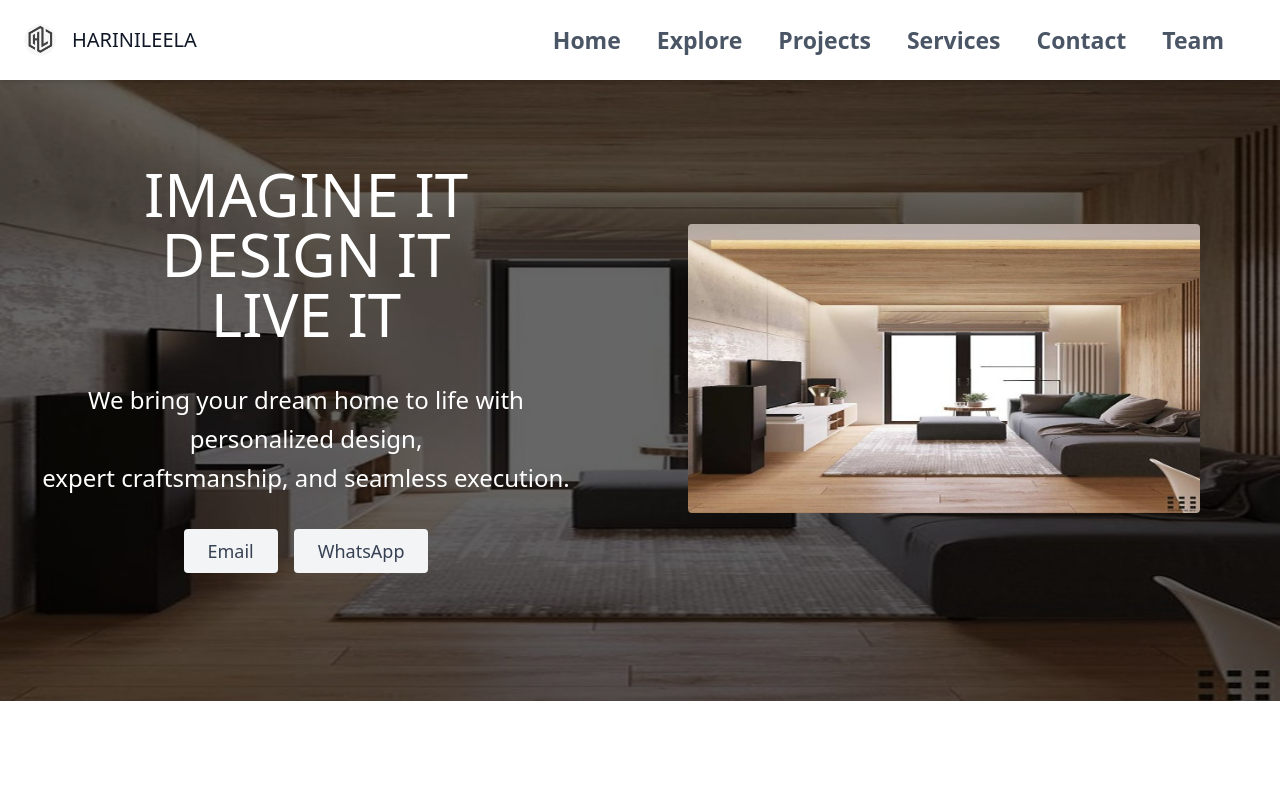
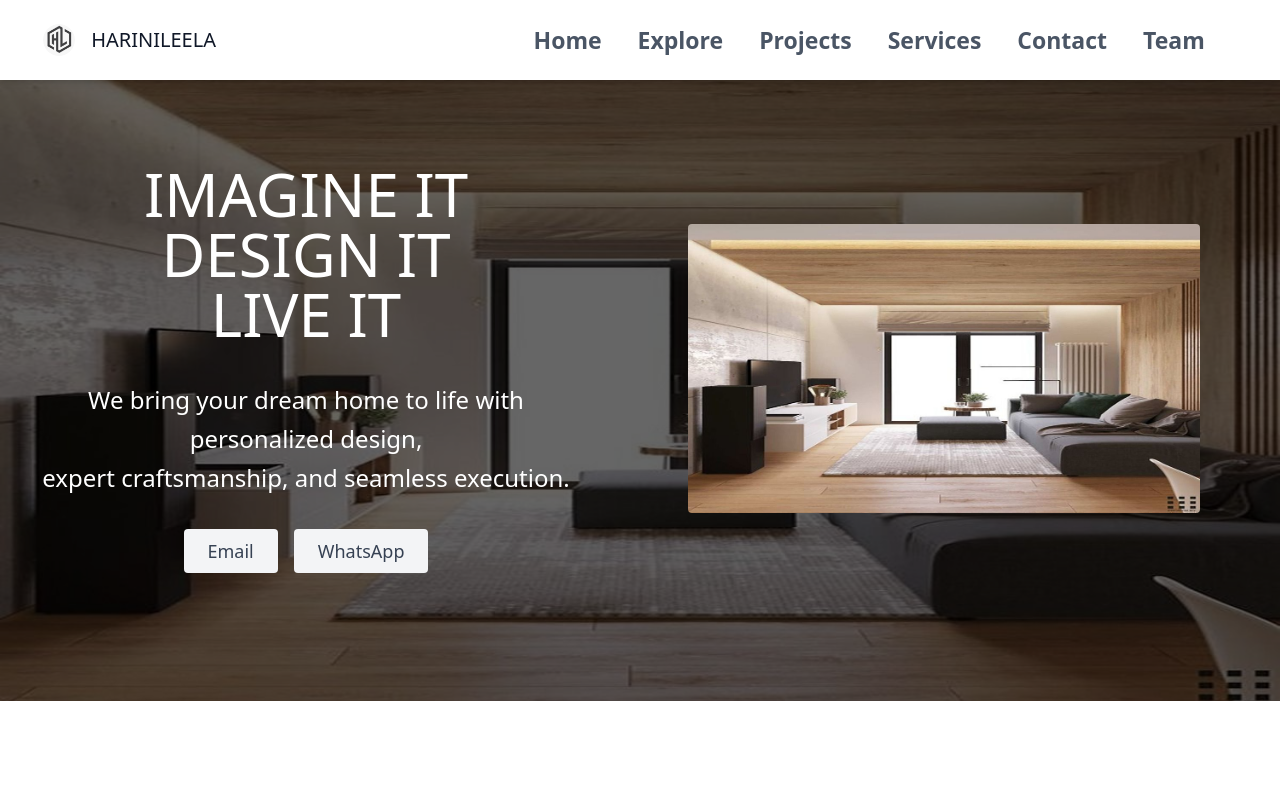
Before and after one commit to nkr1320/interiortesting1, a React (Vite) app: page / in a window 1280 px wide. Shown: the top 800 px of the page. Built offline with nearby package versions, Linux system fonts and the light colour scheme.

Commit message:
Update NavbarSection.jsx
cahnged section sizes

```diff
--- a/src/TailwindBlocks/Components/NavbarSection.jsx
+++ b/src/TailwindBlocks/Components/NavbarSection.jsx
@@ -19,11 +19,8 @@ const NavbarSection = () => {
 
   return (
     <>
-      <header
-        id="NavbarSection"
-        className="text-gray-600 body-font fixed w-full top-0 z-50 bg-white shadow-md"
-      >
-        <div className="container mx-auto flex flex-wrap p-5 items-center justify-between">
+      <header id="NavbarSection" className="text-gray-600 body-font fixed w-full top-0 z-50 bg-white shadow-md  " >
+        <div className="container mx-auto flex flex-wrap p-5 items-center justify-between lg:w-[97%] lg:mx-auto">
           {/* Logo + Hamburger */}
           <div className="flex items-center justify-between w-full md:w-auto">
             <a className="flex items-center text-gray-900">
```
